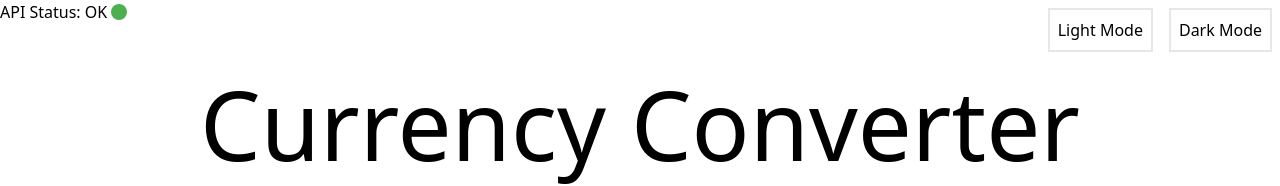
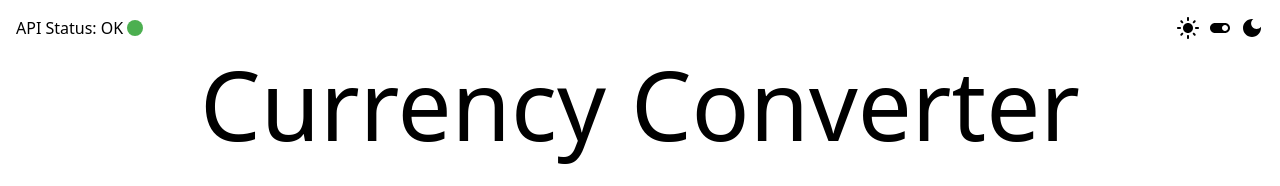
Before and after one commit to andrewperez28/Currency_Converter, a Next.js app in the folder currency_converter/: page / in a window 1280 px wide. Shown: the top 186 px of the page. Built offline with nearby package versions, Linux system fonts and the light colour scheme; no server answers.

Commit message:
Changed CSS and new light/dark toggle

```diff
--- a/currency_converter/src/app/Components/Flag.js
+++ b/currency_converter/src/app/Components/Flag.js
@@ -8,12 +8,14 @@ export default function Flag(props) {
 
   return (
     <>
+      <div className="border-black border-2">
         <Image
           src={`/Images/${flagOption}-flag-medium.jpg`}
           width={400}
           height={400}
           alt={`Flag of ${flagOption}`}
         />
+      </div>
     </>
   );
 }
--- a/currency_converter/src/app/Components/ThemeSwitcher.js
+++ b/currency_converter/src/app/Components/ThemeSwitcher.js
@@ -1,4 +1,8 @@
 "use client";
+import ToggleOffIcon from "@mui/icons-material/ToggleOff";
+import ToggleOnIcon from "@mui/icons-material/ToggleOn";
+import LightModeIcon from "@mui/icons-material/LightMode";
+import DarkModeIcon from "@mui/icons-material/DarkMode";
 import { useState, useEffect } from "react";
 import { useTheme } from "next-themes";
 
@@ -14,22 +18,23 @@ export default function ThemeSwitcher() {
     return null;
   }
 
-  const borderColor = theme === "dark" ? "border-white" : "border-black";
+  const toggleTheme = () => {
+    setTheme(theme === "light" ? "dark" : "light");
+  };
 
   return (
-    <div>
-      <button
-        className={`dark:${borderColor} border-2 p-2 m-2`}
-        onClick={() => setTheme("light")}
-      >
-        Light Mode
-      </button>
-      <button
-        className={`dark:${borderColor} border-2 p-2 m-2`}
-        onClick={() => setTheme("dark")}
-      >
-        Dark Mode
-      </button>
+    <div className="flex items-center space-x-2">
+      <LightModeIcon />
+      {theme === "light" ? (
+        <>
+          <ToggleOffIcon onClick={toggleTheme} />
+        </>
+      ) : (
+        <>
+          <ToggleOnIcon onClick={toggleTheme} />
+        </>
+      )}
+      <DarkModeIcon />
     </div>
   );
 }
--- a/currency_converter/src/app/layout.js
+++ b/currency_converter/src/app/layout.js
@@ -10,7 +10,7 @@ export const metadata = {
 export default function RootLayout({ children }) {
   return (
     <html lang="en">
-      <body>{children}</body>
+      <body className="container mx-auto p-4">{children}</body>
     </html>
   );
 }
--- a/currency_converter/src/app/page.js
+++ b/currency_converter/src/app/page.js
@@ -236,7 +236,6 @@ export default function Home() {
             opposingValue={targetSelection}
             stateFunction={handleBaseSelection}
           />
-
           {baseSelection in currenciesObject && (
             <div className="flex flex-col items-center p-2">
               <Flag label={baseSelection} />
```
Lines whose indentation alone changed are shown as unchanged.
